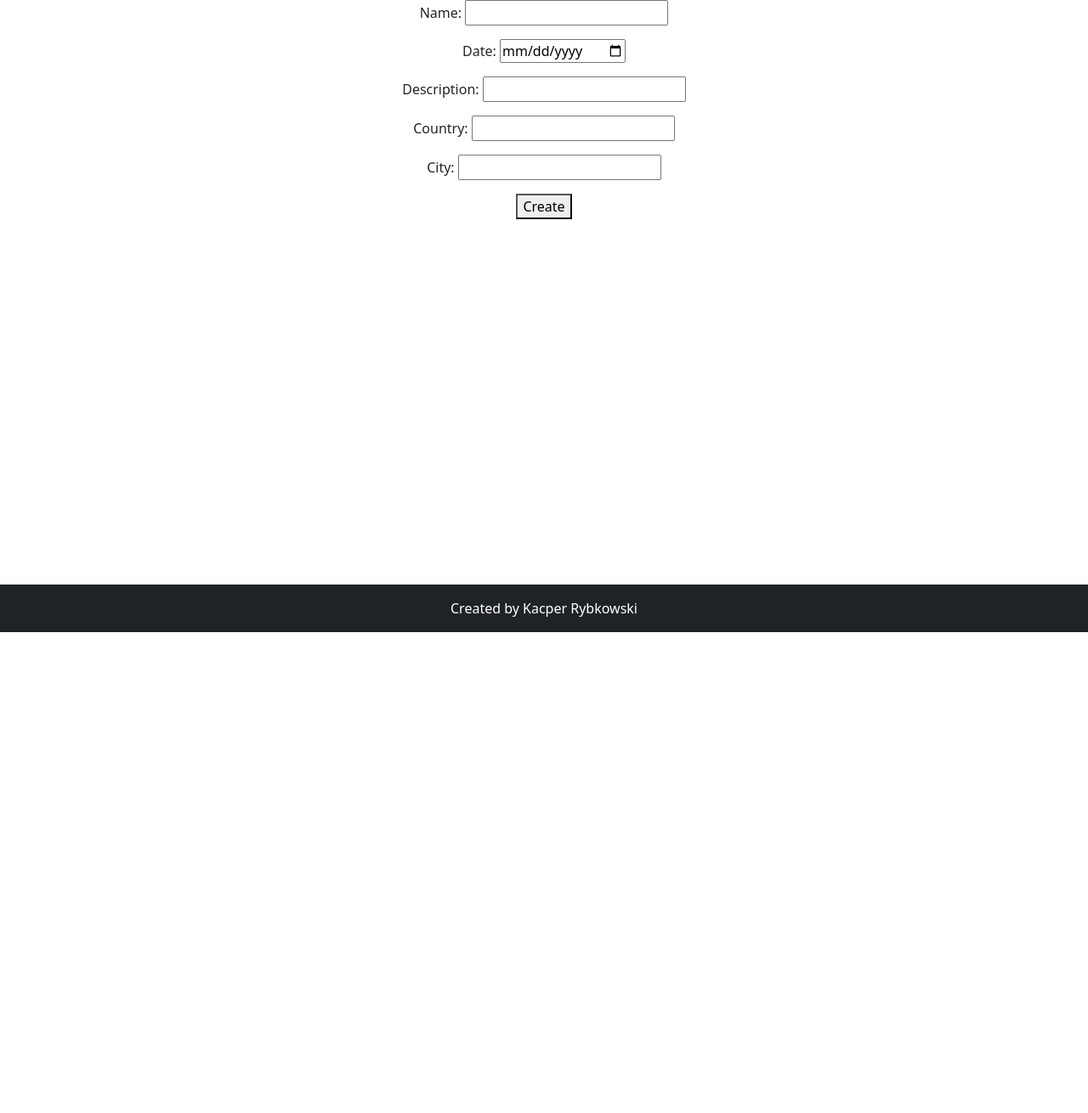
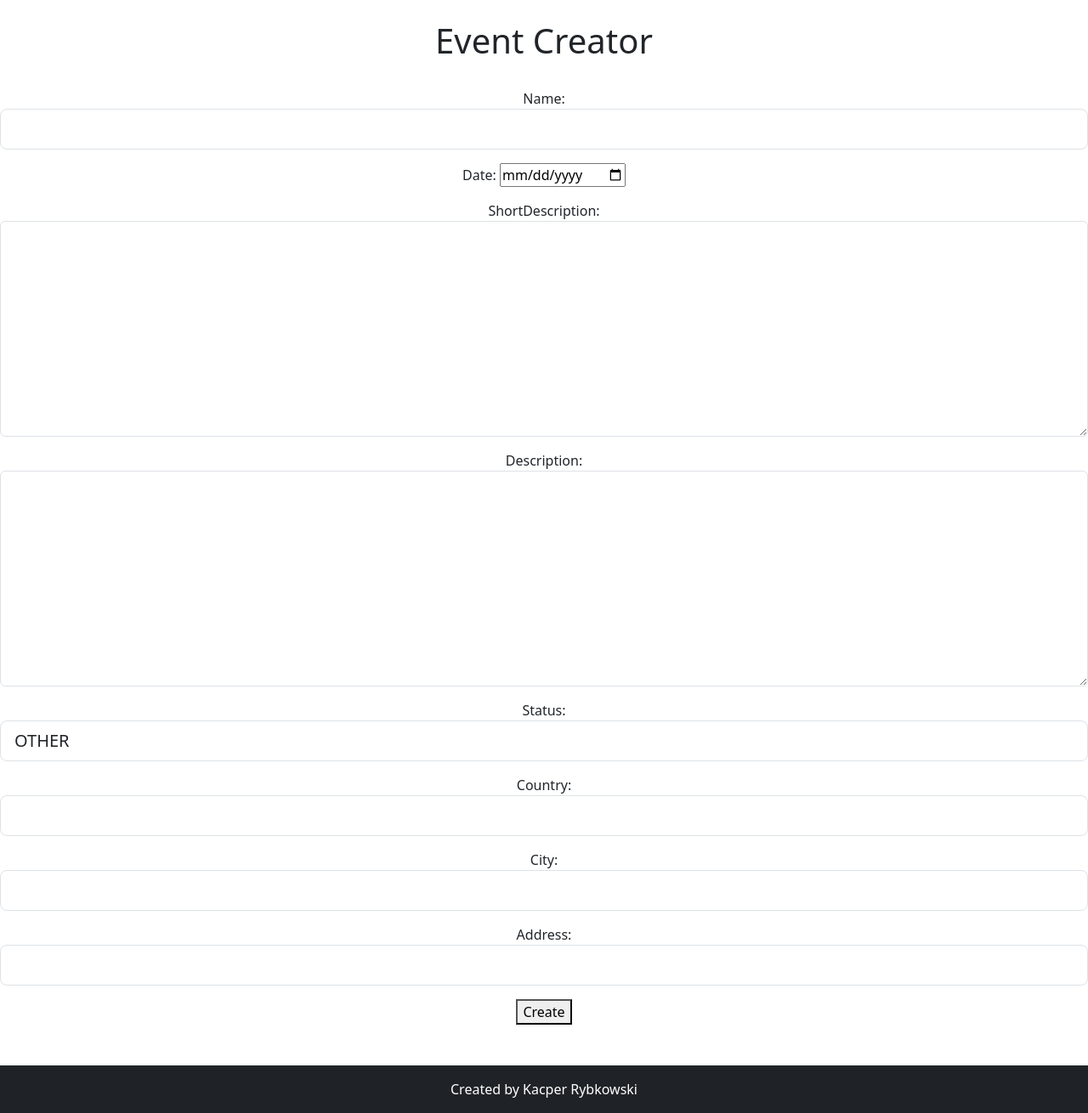
Before and after one commit to downloadfreeram/Event-Browser, a Django app: page /create/ in a window 1280 px wide. Shown: the part 56-1366 px from the top of the page at 85% size. Before the commit the page ends 800 px from the top, so only its background shows below. Run offline with Django 5.2, Linux system fonts and the light colour scheme; a user stored in the database is signed in; some libraries are stand-ins or nearby versions.

Commit message:
#frontend done, other changes related to the functions

```diff
--- a/main/forms.py
+++ b/main/forms.py
@@ -8,9 +8,16 @@ class DateInput(forms.DateInput):
 class CreateNewEvent(forms.ModelForm):
     class Meta:
         model = Events
-        fields = ["name","date","description","country","city"]
+        fields = ["name","date","shortDescription","description","status","country","city","address"]
         widgets = {
             'date':DateInput(),
+            'status': forms.Select(attrs={"class": "form-control form-control-lg"}),
+            'name': forms.TextInput(attrs={"class": "form-control form-control-lg"}),
+            'description': forms.Textarea(attrs={"class": "form-control"}),
+            'shortDescription': forms.Textarea(attrs={"class": "form-control"}),
+            'country': forms.TextInput(attrs={"class": "form-control form-control-lg"}),
+            'city': forms.TextInput(attrs={"class": "form-control form-control-lg"}),
+            'address': forms.TextInput(attrs={"class": "form-control form-control-lg"}),
         }
 
 class ParticipateAnEvent(forms.ModelForm):
--- a/main/models.py
+++ b/main/models.py
@@ -4,6 +4,18 @@ from django.contrib.auth.models import User
 # Create your models here.
 #main database
 class Events(models.Model):
+    social = "SOCIAL"
+    webinary = "WEBINARY"
+    meeting = "MEETING"
+    onlineMeeting = "ONLINE MEETING"
+    other = "OTHER"
+    choice = (
+        (social,social),
+        (webinary,webinary),
+        (meeting,meeting),
+        (onlineMeeting,onlineMeeting),
+        (other,other)
+    )
     user = models.ForeignKey(
         User,
         on_delete=models.CASCADE,
@@ -13,14 +25,21 @@ class Events(models.Model):
         max_length=200
         )
     date = models.DateField()
+    shortDescription = models.CharField(
+        max_length=500
+    )
     description = models.CharField(
         max_length = 2000)
+    status = models.CharField(max_length=30,choices=choice,default=other)
     country = models.CharField(
         max_length = 25
         )
     city = models.CharField(
         max_length = 75
         )
+    address = models.CharField(
+        max_length=200
+    )
 
     def __str__(self):
         return self.name
--- a/main/templates/main/base.html
+++ b/main/templates/main/base.html
@@ -8,6 +8,9 @@
     <style>
       body {
         overflow-x:hidden;
+      }
+      a {
+        text-decoration: none;
       }
     </style>
 </head>
--- a/main/templates/main/create.html
+++ b/main/templates/main/create.html
@@ -1,9 +1,12 @@
 {% extends 'main/base.html' %}
 {% block title %}Create an Event {% endblock %}
 {% block content %}
-    <form method="post" action="/create/">
-        {% csrf_token %}
-        {{ form.as_p }}
-        <button name="save" type="submit">Create</button>
-    </form>
+{% load crispy_forms_tags %}
+<br><h1>Event Creator</h1><br>
+<form method="post" action="/create/">
+    {% csrf_token %}
+    {{ form.as_p }}
+    <button name="save" type="submit">Create</button>
+</form>
+<br><br>
 {% endblock %}
--- a/main/urls.py
+++ b/main/urls.py
@@ -12,4 +12,6 @@ urlpatterns = [
     path("mylist/",views.mylist,name="mylist"),
     path("deleteEvent/<int:id>",views.deleteEvent,name="deleteevent"),
     path("participate/<int:id>",views.participate, name="participate"),
+    path("undoParticipate/<int:id>",views.undoParticipate, name="undoparticipate"),
+    path("removeComment/<int:id>",views.removeComment, name="removecomment"),
 ]
--- a/main/views.py
+++ b/main/views.py
@@ -6,6 +6,7 @@ from django.db.models import Q
 from django.contrib import messages
 from django.conf import settings
 from django.core.mail import send_mail
+from django.contrib.auth.models import User
 
 # Create your views here.
 def home(response):
@@ -49,15 +50,22 @@ def create(response):
             if form.is_valid():
                 #process the post data and add it to the db
                 d = form.cleaned_data["name"]
+                sdes = form.cleaned_data["shortDescription"]
                 des = form.cleaned_data["description"]
                 dat = form.cleaned_data["date"]
+                status = form.cleaned_data["status"]
                 cou = form.cleaned_data["country"]
                 city = form.cleaned_data["city"]
+                address = form.cleaned_data["address"]
                 t = Events(name=d,
                            date=dat,
-                           description=des
-                           ,country=cou,
-                           city=city)
+                           shortDescription=sdes,
+                           description=des,
+                           status=status,
+                           country=cou,
+                           city=city,
+                           address=address
+                           )
                 t.save()
                 response.user.event.add(t)
 
@@ -91,6 +99,7 @@ def eventslist(response):
         search = response.GET.get('searchBar')
         if search != '' and search is not None:
             items = items.filter(name__icontains = search)
+
         context = {
             'items':items,
         }
@@ -132,6 +141,16 @@ def index(response,id):
                                             date=item.date,
                                             participation="yes")
                 query.save()
+                #after successful participation send a confirmation email to the user
+                userData = User.objects.get(id=response.user.id)
+                email = userData.email
+                print(email)
+                subject = "Information about event"
+                message = f"Hi! \n You are currently interested in "+item.name+". \n Check the info about event on website!"
+                email_from = settings.EMAIL_HOST_USER
+                recipent_list = [email,]
+                print(email)
+                send_mail(subject, message, email_from, recipent_list)
                 return HttpResponseRedirect("/site/")
         if response.method == "POST" and "btnComment" in response.POST:
             form_text = response.POST.get("text")
@@ -188,6 +207,28 @@ def participate(request,id):
     '''
     if request.user.is_authenticated:
         if request.method == "POST":
-            return render(request,'main/site.html',{})
+            return render(request,'main/mylist.html',{})
     else:
         return HttpResponseRedirect("/info/")
+
+def undoParticipate(request, id):
+    '''
+    Function that allows user to undo the will to participate in an event
+    '''
+    if request.user.is_authenticated:
+        username = request.user.username
+        EventParticipation.objects.filter(Q(eventId=id)&Q(user = username)).delete()
+        return HttpResponseRedirect("/mylist/")
+    else:
+        return HttpResponseRedirect("/info/")
+
+def removeComment(request,id):
+    '''
+    Function that allows to remove created comments
+    '''
+    if request.user.is_authenticated:
+        username = request.user.username
+        EventComments.objects.filter(Q(eventId=id)&Q(user = username)).delete()
+        return HttpResponseRedirect("/mylist/")
+    else:
+        return HttpResponseRedirect("/info/")
```
Also changed, not shown: main/templates/main/eventslist.html (+6 -3 lines), main/templates/main/index.html (+10 -6 lines), main/templates/main/mylist.html (+12 -2 lines), main/templates/main/site.html (+7 -5 lines), db.sqlite3, main/migrations/0001_initial.py, main/migrations/0002_eventparticipation_date_eventparticipation_name.py (deleted), main/migrations/0003_eventcomments_commentdata.py (deleted).
